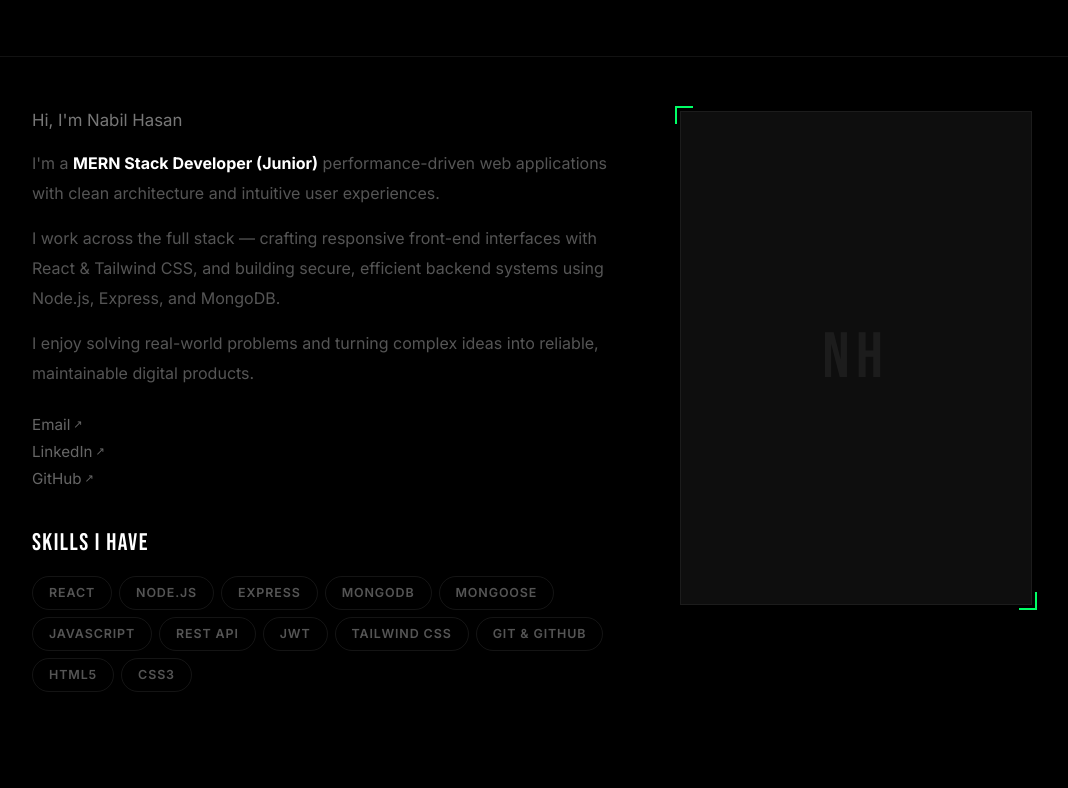
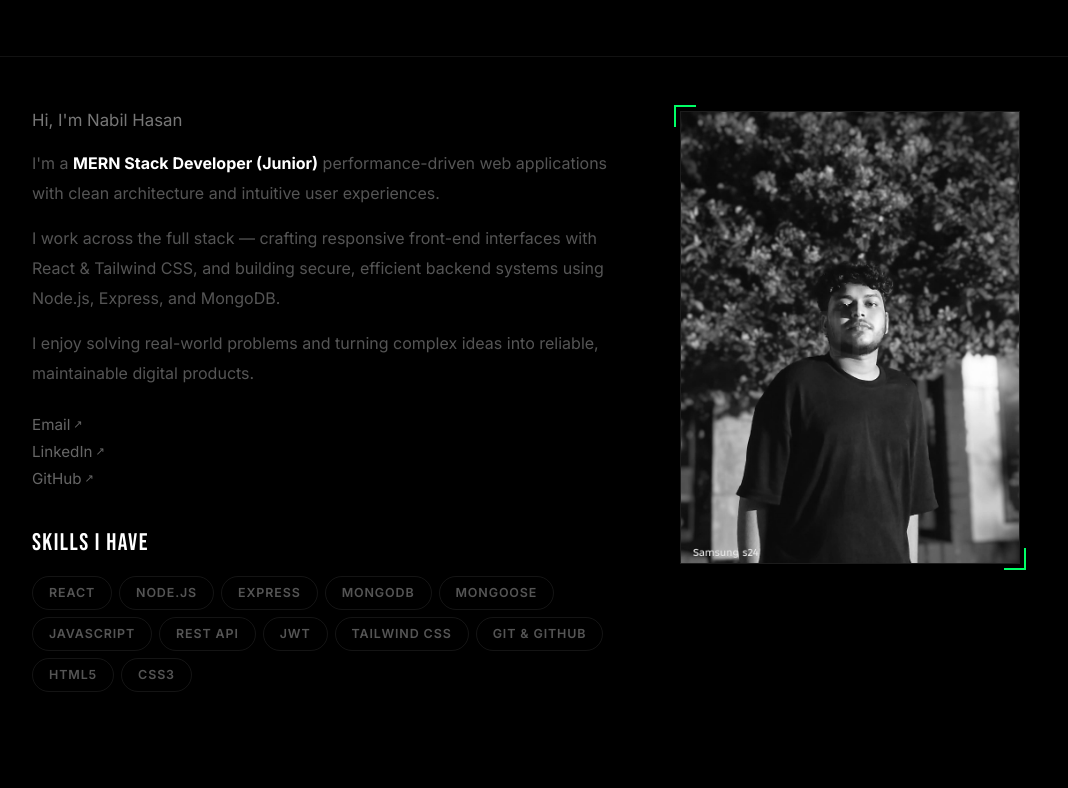
Before and after one commit to itsSopno/Angel_of_Unknown, a React (Vite) app: page / in a window 1280 px wide. Shown: the part 992-1780 px from the top of the page, without its empty margins (108-1176 px from the left). Built offline with nearby package versions, Linux system fonts and the light colour scheme; no server answers.

Commit message:
save image

```diff
--- a/src/components/layout/Footer.jsx
+++ b/src/components/layout/Footer.jsx
@@ -97,8 +97,7 @@ export default function Footer() {
                 {/* ── Bottom ───────────────────────────────────────── */}
                 <div className={styles.bottomRow}>
                     <p className={styles.copyright}>
-                        © {new Date().getFullYear()} Nabil Hasan. Built with{' '}
-                        <span className={styles.copyrightAccent}>♥</span> & MERN Stack.
+                        © {new Date().getFullYear()} Angel of Unknown
                     </p>
                     <button className={styles.backToTop} onClick={backToTop}>
                         <FiArrowUp className={styles.topArrow} />
--- a/src/components/sections/AboutSection.jsx
+++ b/src/components/sections/AboutSection.jsx
@@ -3,7 +3,7 @@ import { useGSAP } from '@gsap/react';
 import gsap from 'gsap';
 import { ScrollTrigger } from 'gsap/ScrollTrigger';
 import styles from './AboutSection.module.css';
-
+import image from '../sections/image.jpg'
 gsap.registerPlugin(ScrollTrigger);
 
 const SKILLS = [
@@ -13,17 +13,17 @@ const SKILLS = [
 ];
 
 const LINKS = [
-  { label: 'Email',    href: 'mailto:nabil@example.com' },
+  { label: 'Email', href: 'mailto:nabil@example.com' },
   { label: 'LinkedIn', href: 'https://linkedin.com' },
-  { label: 'GitHub',   href: 'https://github.com/itsSopno' },
+  { label: 'GitHub', href: 'https://github.com/itsSopno' },
 ];
 
 export default function AboutSection() {
-  const sectionRef  = useRef(null);
-  const introRef    = useRef(null);
-  const leftRef     = useRef(null);
-  const rightRef    = useRef(null);
-  const skillsRef   = useRef(null);
+  const sectionRef = useRef(null);
+  const introRef = useRef(null);
+  const leftRef = useRef(null);
+  const rightRef = useRef(null);
+  const skillsRef = useRef(null);
 
   useGSAP(() => {
     // "INTRO" heading
@@ -127,11 +127,22 @@ export default function AboutSection() {
         </div>
 
         {/* ── RIGHT — Photo ── */}
+
         <div className={styles.right} ref={rightRef}>
           <div className={styles.photoWrap}>
             <div className={styles.photoPlaceholder}>
+              <img
+                src={image}
+                alt="Nabil Hasan Alamin"
+                className={styles.profileImage}
+                onError={(e) => {
+                  e.currentTarget.style.display = "none";
+                }}
+              />
+
               <span className={styles.photoInitials}>NH</span>
             </div>
+
             {/* Corner accents */}
             <div className={styles.cornerTL} />
             <div className={styles.cornerBR} />
--- a/src/components/sections/AboutSection.module.css
+++ b/src/components/sections/AboutSection.module.css
@@ -155,12 +155,12 @@
 .photoWrap {
   position: relative;
   width: 100%;
+  max-width: 340px;
 }
 
-/* actual photo - replace .photoPlaceholder with img tag when ready */
 .photoPlaceholder {
   width: 100%;
-  aspect-ratio: 3 / 4.2;
+  aspect-ratio: 3 / 4;
   background: #0e0e0e;
   border: 1px solid rgba(255, 255, 255, 0.06);
   display: flex;
@@ -168,6 +168,22 @@
   justify-content: center;
   overflow: hidden;
   filter: grayscale(1);
+  position: relative;
+}
+
+.profileImage {
+  position: absolute;
+  inset: 0;
+  width: 100%;
+  height: 100%;
+  object-fit: cover;
+  object-position: top center;
+  display: block;
+  transition: transform 0.5s ease;
+}
+
+.profileImage:hover {
+  transform: scale(1.03);
 }
 
 .photoInitials {
@@ -175,27 +191,29 @@
   font-size: 4rem;
   color: rgba(255, 255, 255, 0.06);
   letter-spacing: 0.1em;
+  position: relative;
+  z-index: 1;
 }
 
 /* Corner lime accents */
 .cornerTL,
 .cornerBR {
   position: absolute;
-  width: 18px;
-  height: 18px;
+  width: 22px;
+  height: 22px;
   border-color: #00ff66;
   border-style: solid;
 }
 
 .cornerTL {
-  top: -5px;
-  left: -5px;
+  top: -6px;
+  left: -6px;
   border-width: 2px 0 0 2px;
 }
 
 .cornerBR {
-  bottom: -5px;
-  right: -5px;
+  bottom: -6px;
+  right: -6px;
   border-width: 0 2px 2px 0;
 }
 
@@ -215,7 +233,7 @@
   }
 
   .photoWrap {
-    max-width: 180px;
+    max-width: 220px;
   }
 
   .introTitle {
```
Also changed, not shown: src/components/sections/image.jpg (added).
